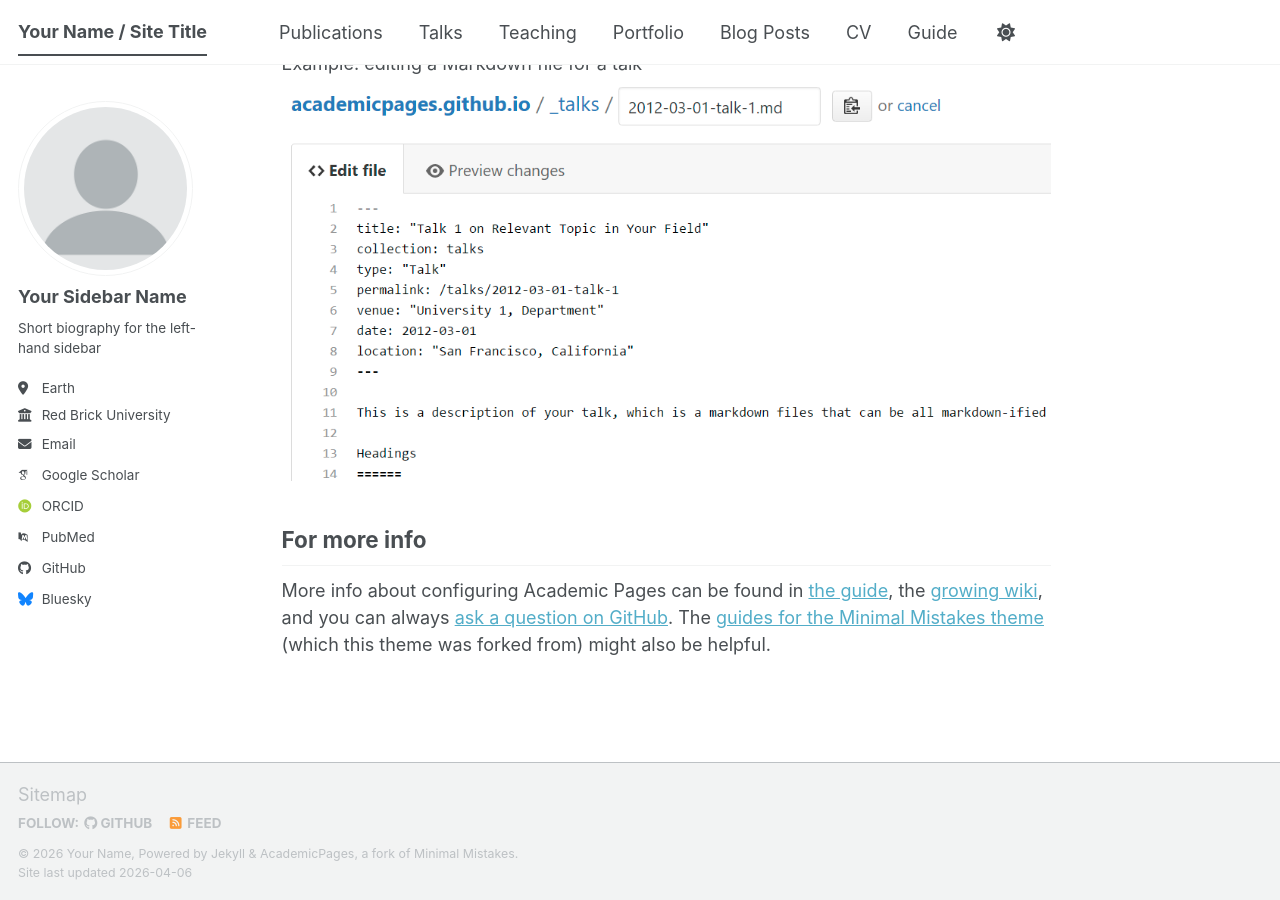
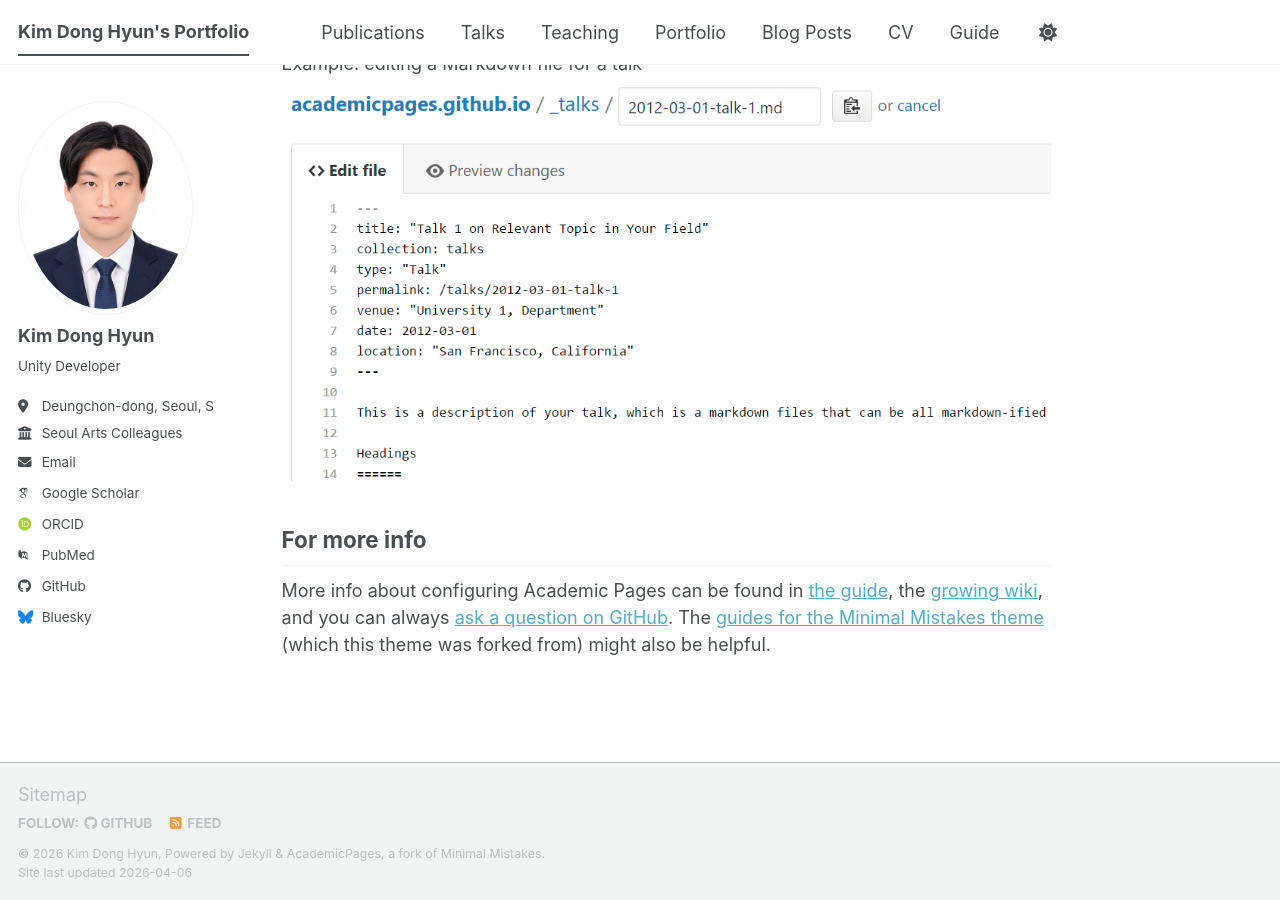
Before and after one commit to mmmdong/mmmdong.github.io, a Jekyll site: the page built from _pages/about.md, in a window 1280 px wide and 900 px high, scrolled down 2720 px. Built offline with Jekyll 4.4.1, drawn with Linux system fonts in a browser that asks for light colours; some web fonts are replaced; a script bundle is joined from its source files by our own code; library files that are not in the unit come from our copies.

Commit message:
프로필 사진 추가, 개인 정보 일부, 깃허브 링크

```diff
--- a/_config.yml
+++ b/_config.yml
@@ -9,14 +9,14 @@
 # Basic Site Settings
 locale                   : "en-US"
 site_theme               : "default" # The available themes options are "default", "air", "sunrise", "mint", "dirt" and "contrast"
-title                    : "Your Name / Site Title"
+title                    : "Kim Dong Hyun's Portfolio"
 title_separator          : "-"
-name                     : &name "Your Name"
-description              : &description "Your Name's academic portfolio"   # Update this with a general description of your site, this is the default if not overridden by a page
-url                      : https://academicpages.github.io # The base hostname & protocol for your site e.g. "https://[your GitHub username].github.io",
+name                     : &name "Kim Dong Hyun"
+description              : &description "Kim Dong Hyun's portfolio"   # Update this with a general description of your site, this is the default if not overridden by a page
+url                      : https://mmmdong.github.io # The base hostname & protocol for your site e.g. "https://[your GitHub username].github.io",
                                                            # or if you already have some other page hosted on Github then use "https://[your GitHub username].github.io/[Your Repo Name]"
 baseurl                  : "" # the subpath of your site, e.g. "/blog"
-repository               : "academicpages/academicpages.github.io"
+repository               : "mmmdong/mmmdong.github.io"
 
 # Site Author - The following control what appear as part of the author content on the side bar.
 #               If a field is blank the icon and link will not appear, otherwise it will be shown.
@@ -24,13 +24,13 @@ repository               : "academicpages/academicpages.github.io"
 author:
   # Biographic information
   avatar           : "profile.png"
-  name             : "Your Sidebar Name"
+  name             : "Kim Dong Hyun"
   pronouns         : # example: "she/her"
-  bio              : "Short biography for the left-hand sidebar"
-  location         : "Earth"
-  employer         : "Red Brick University"
+  bio              : "Unity Developer"
+  location         : "Deungchon-dong, Seoul, South Korea"
+  employer         : "Seoul Arts Colleagues"
   uri              : # URL
-  email            : "none@example.org"
+  email            : "clxlzl1234@gmail.com"
 
   # Academic websites
   academia         : # URL
@@ -51,7 +51,7 @@ author:
   bitbucket        : # Username - Update with your username on the site
   codepen          : # Username
   dribbble         : # Username
-  github           : "academicpages"
+  github           : "github_mmmdong"
   kaggle           : # Username
   stackoverflow    : # User number or user number and name (i.e., use "1" or "1/jeff-atwood")
 
--- a/_data/cv.json
+++ b/_data/cv.json
@@ -25,8 +25,8 @@
       },
       {
         "network": "GitHub",
-        "username": "academicpages",
-        "url": "https://github.com/academicpages"
+        "username": "github_mmmdong",
+        "url": "https://github.com/mmmdong"
       }
     ]
   },
```
Also changed, not shown: images/profile.png.
